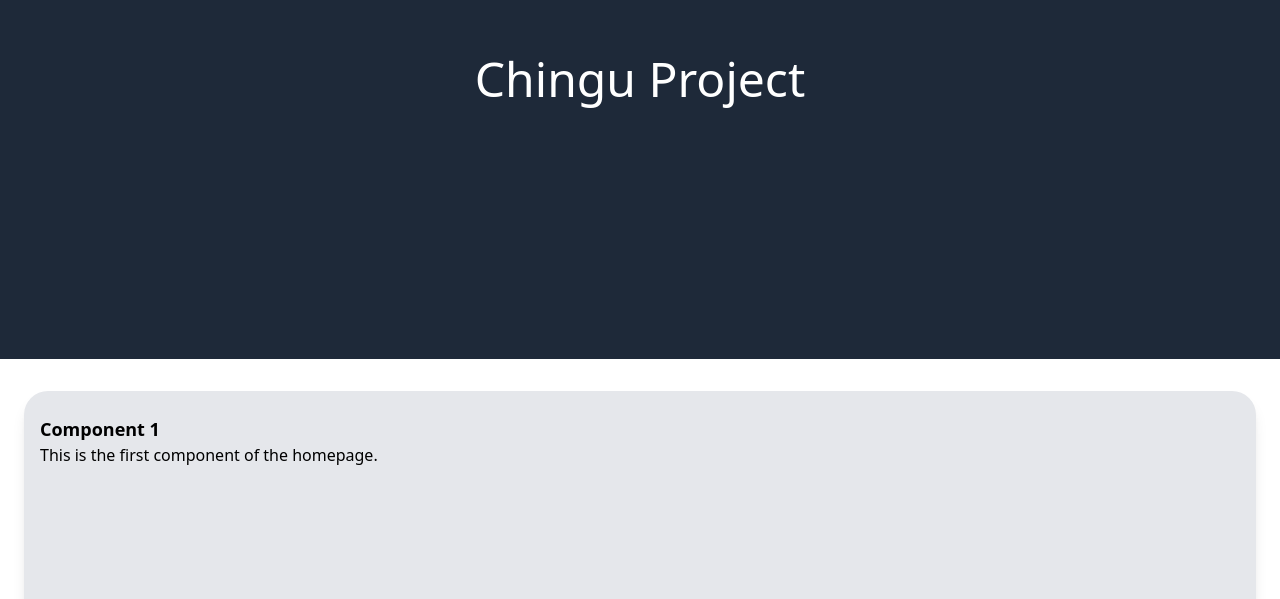
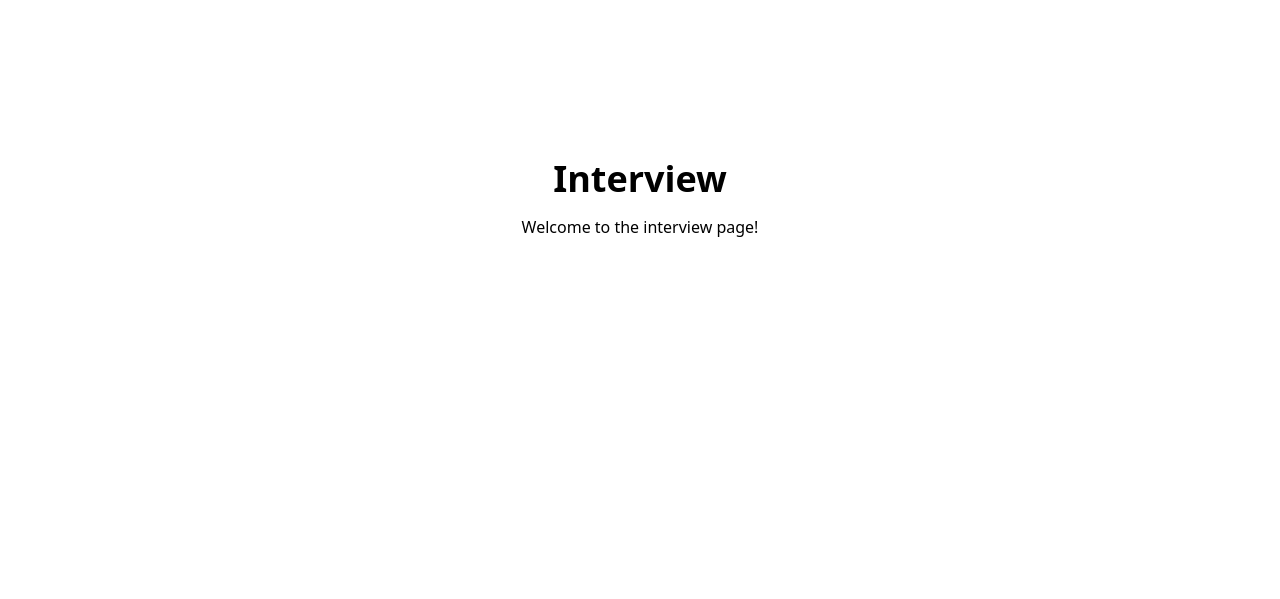
Before and after one commit to chingu-voyages/V59-tier3-team-39, a React (Vite) app in the folder frontend/: page /interview in a window 1280 px wide. Shown: the part 201-800 px from the top of the page. Built offline with nearby package versions, Linux system fonts and the light colour scheme.

Commit message:
feat: implement routing with react router

```diff
--- a/frontend/components/Component1.tsx
+++ b/frontend/components/Component1.tsx
@@ -3,6 +3,6 @@ const Component1 = () => (
     <h2 className="text-lg font-semibold">Component 1</h2>
     <p>This is the first component of the homepage.</p>
   </div>
-);
+)
 
-export default Component1;
+export default Component1
--- a/frontend/components/Component2.tsx
+++ b/frontend/components/Component2.tsx
@@ -1,9 +1,8 @@
-
 const Component2 = () => (
   <div className="w-full max-w-7xl h-[45vh] px-4 py-6 bg-gray-200 rounded-3xl shadow-lg">
     <h2 className="text-lg font-semibold">Component 2</h2>
     <p>This is the second component of the homepage.</p>
   </div>
-);
+)
 
-export default Component2;
+export default Component2
--- /dev/null
+++ b/frontend/components/Dashboard.tsx
@@ -0,0 +1,10 @@
+const Dashboard = () => {
+  return (
+    <div className="flex flex-col items-center justify-center h-screen">
+      <h1 className="text-4xl font-bold">Dashboard Page</h1>
+      <p className="mt-4">This is the dashboard page.</p>
+    </div>
+  )
+}
+
+export default Dashboard
--- a/frontend/components/Footer.tsx
+++ b/frontend/components/Footer.tsx
@@ -5,7 +5,7 @@ const Footer = () => {
         <h2 className="text-5xl text-center">Footer</h2>
       </div>
     </footer>
-  );
-};
+  )
+}
 
-export default Footer;
+export default Footer
--- a/frontend/components/Header.tsx
+++ b/frontend/components/Header.tsx
@@ -5,7 +5,7 @@ const Header = () => {
         <h1 className="text-5xl text-center">Chingu Project</h1>
       </div>
     </header>
-  );
-};
+  )
+}
 
-export default Header;
+export default Header
--- /dev/null
+++ b/frontend/layout/Dashboard.tsx
@@ -0,0 +1,10 @@
+const Dashboard = () => {
+  return (
+    <div className="flex flex-col items-center justify-center h-screen">
+      <h1 className="text-4xl font-bold">Dashboard</h1>
+      <p className="mt-4">Welcome to the dashboard!</p>
+    </div>
+  )
+}
+
+export default Dashboard
--- /dev/null
+++ b/frontend/layout/Interview.tsx
@@ -0,0 +1,10 @@
+const Interview = () => {
+  return (
+    <div className="flex flex-col items-center justify-center h-screen">
+      <h1 className="text-4xl font-bold">Interview</h1>
+      <p className="mt-4">Welcome to the interview page!</p>
+    </div>
+  )
+}
+
+export default Interview
--- /dev/null
+++ b/frontend/layout/NotFound.tsx
@@ -0,0 +1,10 @@
+const NotFound = () => {
+  return (
+    <div className="flex flex-col items-center justify-center h-screen">
+      <h1 className="text-4xl font-bold">Page Not Found</h1>
+      <p className="mt-4">The page you are looking for does not exist.</p>
+    </div>
+  )
+}
+
+export default NotFound
--- a/frontend/package.json
+++ b/frontend/package.json
@@ -12,8 +12,9 @@
   },
   "dependencies": {
     "@tailwindcss/vite": "^4.1.18",
-    "react": "^19.2.0",
-    "react-dom": "^19.2.0",
+    "react": "^18.3.1",
+    "react-dom": "^18.3.1",
+    "react-router-dom": "^7.13.0",
     "tailwindcss": "^4.1.18"
   },
   "devDependencies": {
--- a/frontend/src/App.tsx
+++ b/frontend/src/App.tsx
@@ -1,7 +1,18 @@
+import { Routes, Route } from 'react-router-dom'
 import HomeLayout from '../layout/HomeLayout'
+import Interview from '../layout/Interview'
+import Dashboard from '../layout/Dashboard'
+import NotFound from '../layout/NotFound'
 
 const App = () => {
-  return <HomeLayout />
+  return (
+    <Routes>
+      <Route path="/" element={<HomeLayout />} />
+      <Route path="/interview" element={<Interview />} />
+      <Route path="/dashboard" element={<Dashboard />} />
+      <Route path="*" element={<NotFound />} />
+    </Routes>
+  )
 }
 
 export default App
--- a/frontend/src/main.tsx
+++ b/frontend/src/main.tsx
@@ -2,9 +2,12 @@ import { StrictMode } from 'react'
 import { createRoot } from 'react-dom/client'
 import './index.css'
 import App from './App.tsx'
+import { BrowserRouter } from 'react-router-dom'
 
 createRoot(document.getElementById('root')!).render(
   <StrictMode>
-    <App />
+    <BrowserRouter>
+      <App />
+    </BrowserRouter>
   </StrictMode>
 )
```
Also changed, not shown: 1 other file (tests, documents, lock files or other folders).
